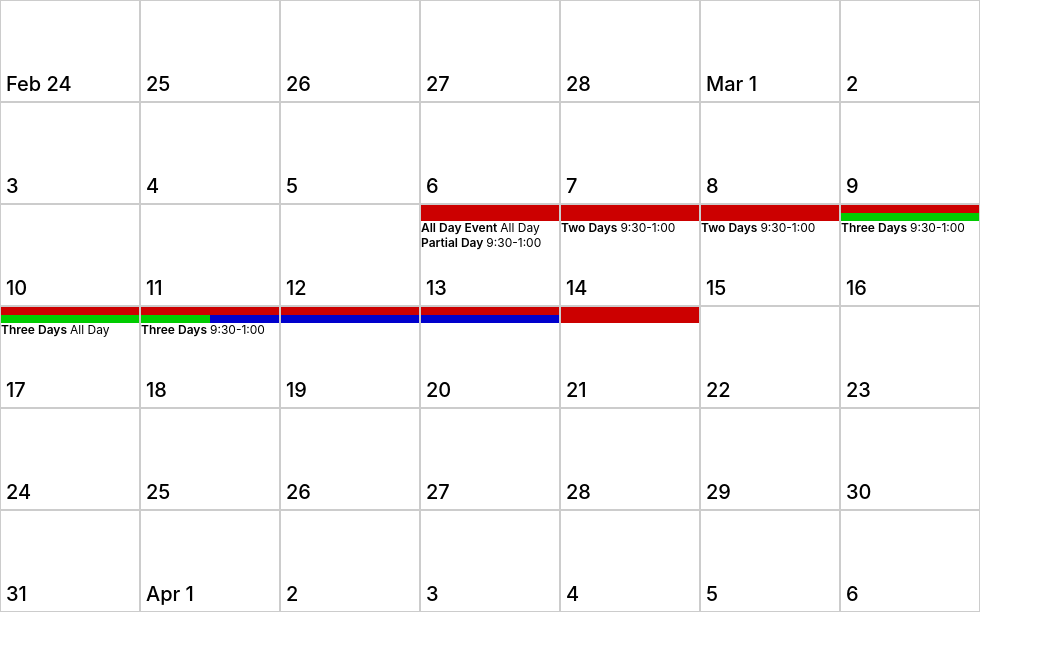
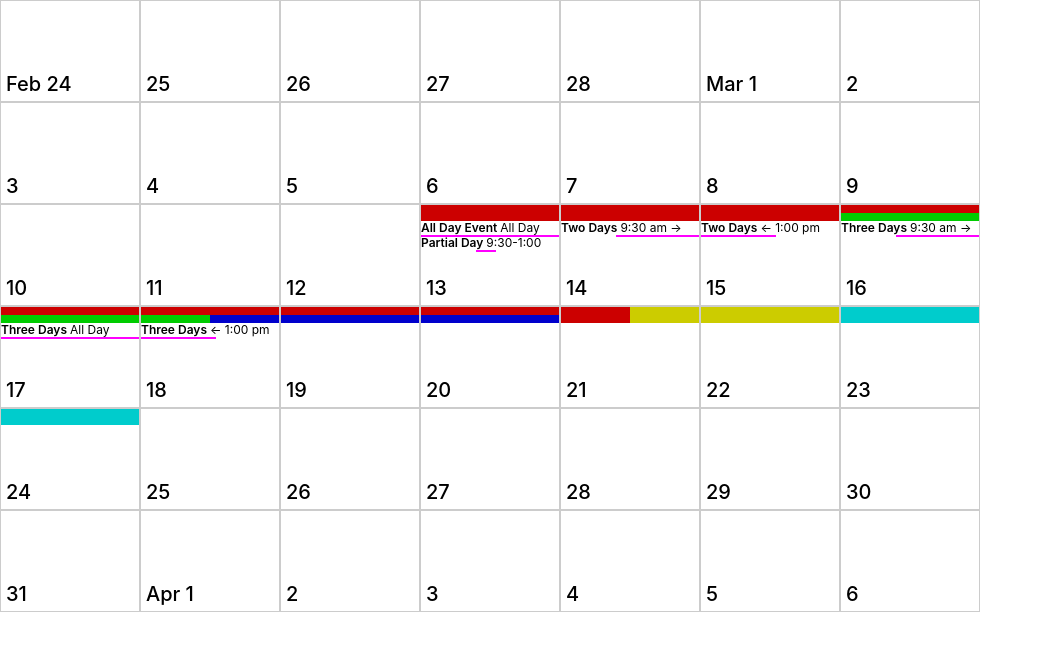
Before and after one commit to dupersaurus/travelcal, a React (Create React App) app: page / in a window 1280 px wide. Shown: the top 650 px of the page, without its empty margins (0-1043 px from the left). Built offline with nearby package versions, Linux system fonts and the light colour scheme.

Commit message:
event timespan, adjust destination span

```diff
--- a/src/App.js
+++ b/src/App.js
@@ -14,6 +14,8 @@ const store = createStore(travelCalApp);
 store.dispatch(addDestination(1, "2019-03-13", "2019-03-21", "#c00"))
 store.dispatch(addDestination(2, "2019-03-16", "2019-03-18", "#0c0"))
 store.dispatch(addDestination(3, "2019-03-18", "2019-03-20", "#00c"))
+store.dispatch(addDestination(4, "2019-03-21", "2019-03-22", "#cc0"))
+store.dispatch(addDestination(5, "2019-03-23", "2019-03-24", "#0cc"))
 
 store.dispatch(addEvent(1))
 store.dispatch(updateEventName(1, "All Day Event"))
--- a/src/components/calendar/CalendarDay.css
+++ b/src/components/calendar/CalendarDay.css
@@ -45,11 +45,7 @@
     flex: 0 1 100%;
 }
 
-.destinations.count-2 {
-    flex-direction: column;
-}
-
-.destinations.count-2 .destination {
+.destinations.count-2.flex-column .destination {
     flex: 0 1 8px;
 }
 
@@ -61,6 +57,10 @@
     flex: 0 1 100%;
 }
 
+.flex-column {
+    flex-direction: column;
+}
+
 .events {
     margin-top: 15px;
 }
--- a/src/components/calendar/CalendarDay.js
+++ b/src/components/calendar/CalendarDay.js
@@ -92,13 +92,20 @@ export default class CalendarDay extends Component {
     drawDestination() {
         const matches = this.findDestinations();
         let body = null;
+        let isOverlap = false;
 
         if (matches.length === 0) {
             return null;
         }
 
+        // if end date equals start date, then the two don't overlap
+        //
+        if (matches.length == 2) {
+            isOverlap = !(matches[0].start === matches[1].end || matches[0].end === matches[1].start);
+        }
+
         body = (
-            <div className={`destinations count-${matches.length}`}>
+            <div className={`destinations count-${matches.length} ${isOverlap ? "flex-column" : ""}`}>
                 {
                     matches.map((match, index) => (
                         <div key={index}
--- a/src/components/calendar/CalendarEvent.css
+++ b/src/components/calendar/CalendarEvent.css
@@ -10,3 +10,16 @@
 .calendar-event .event-time {
 
 }
+
+.calendar-event .event-span {
+    width: 100%;
+    position: relative;
+}
+
+.calendar-event .event-span .span-caret {
+    position: absolute;
+    top: 0px;
+    height: 2px;
+
+    background-color: #f0f;
+}
--- a/src/components/calendar/CalendarEvent.js
+++ b/src/components/calendar/CalendarEvent.js
@@ -1,5 +1,5 @@
 import React, { Component } from 'react'
-import { EVENT_DATE_FORMAT, isEventAllDay } from "../../dateUtils"
+import { EVENT_DATE_FORMAT, MINUTES_IN_DAY, isEventAllDay } from "../../dateUtils"
 
 import "./CalendarEvent.css"
 
@@ -9,6 +9,7 @@ export default class CalendarEvent extends Component {
     render() {
         return (
             <div className="calendar-event">
+                <div>
                     <span className="event-name">
                         {this.props.event.event.name}
                     </span>
@@ -16,19 +17,78 @@ export default class CalendarEvent extends Component {
                         {this.drawTime()}
                     </span>
                 </div>
+                <div className="event-span">
+                    {this.drawTimeSpan()}
+                </div>
+            </div>
         )
     }
 
     drawTime() {
+        const day = this.props.day;
+
+        // just doing one date per event for now
         for (let date of this.props.event.dates) {
             const start = moment(date.start, EVENT_DATE_FORMAT);
             const end = moment(date.end, EVENT_DATE_FORMAT);
 
-            if (isEventAllDay(this.props.day, start, end)) {
+            if (isEventAllDay(day, start, end)) {
                 return "All Day"
             } else {
+                if (day.isSame(start, "day") && day.isSame(end, "day")) {
                     return `${start.format("h:mm")}-${end.format("h:mm")}`
+                }
+
+                if (day.isSame(start, "day")) {
+                    return `${start.format("h:mm a")} ->`
+                } else {
+                    return `<- ${end.format("h:mm a")}`
                 }
             }
         }
     }
+
+    drawTimeSpan() {
+        const day = this.props.day;
+
+        // just doing one date per event for now
+        for (let date of this.props.event.dates) {
+            const start = moment(date.start, EVENT_DATE_FORMAT);
+            const end = moment(date.end, EVENT_DATE_FORMAT);
+
+            const startMinutes = start.minutes() + start.hours() * 60;
+            const endMinutes = end.minutes() + end.hours() * 60;
+
+            let startPct = "0%";
+            let endPct = "0%";
+
+            if (!isEventAllDay(day, start, end)) {
+                if (day.isSame(start, "day") && day.isSame(end, "day")) {
+                    startPct = this.calculateStartPct(startMinutes);
+                    endPct = this.calculateEndPct(endMinutes);
+                }
+
+                if (day.isSame(start, "day")) {
+                    startPct = this.calculateStartPct(startMinutes);
+                } else {
+                    endPct = this.calculateEndPct(endMinutes);
+                }
+            }
+
+            return (
+                <div
+                    className="span-caret"
+                    style={{left: startPct, right: endPct}}
+                />
+            )
+        }
+    }
+
+    calculateStartPct(minutes) {
+        return `${(minutes / MINUTES_IN_DAY) * 100}%`
+    }
+
+    calculateEndPct(minutes) {
+        return `${((MINUTES_IN_DAY - minutes) / MINUTES_IN_DAY) * 100}%`
+    }
+}
--- a/src/dateUtils.js
+++ b/src/dateUtils.js
@@ -5,6 +5,10 @@ export const EVENT_DATE_FORMAT = "YYYY-MM-DD H:m"
 
 export const START_OF_DAY = "0:0";
 export const END_OF_DAY = "23:59";
+
+// 1440 would be correct, but that'd be 0 minutes on the next day
+// life is easier this way
+export const MINUTES_IN_DAY = 1439;
 
 /**
  * Returns if an event is all day
```
Lines whose indentation alone changed are shown as unchanged.
